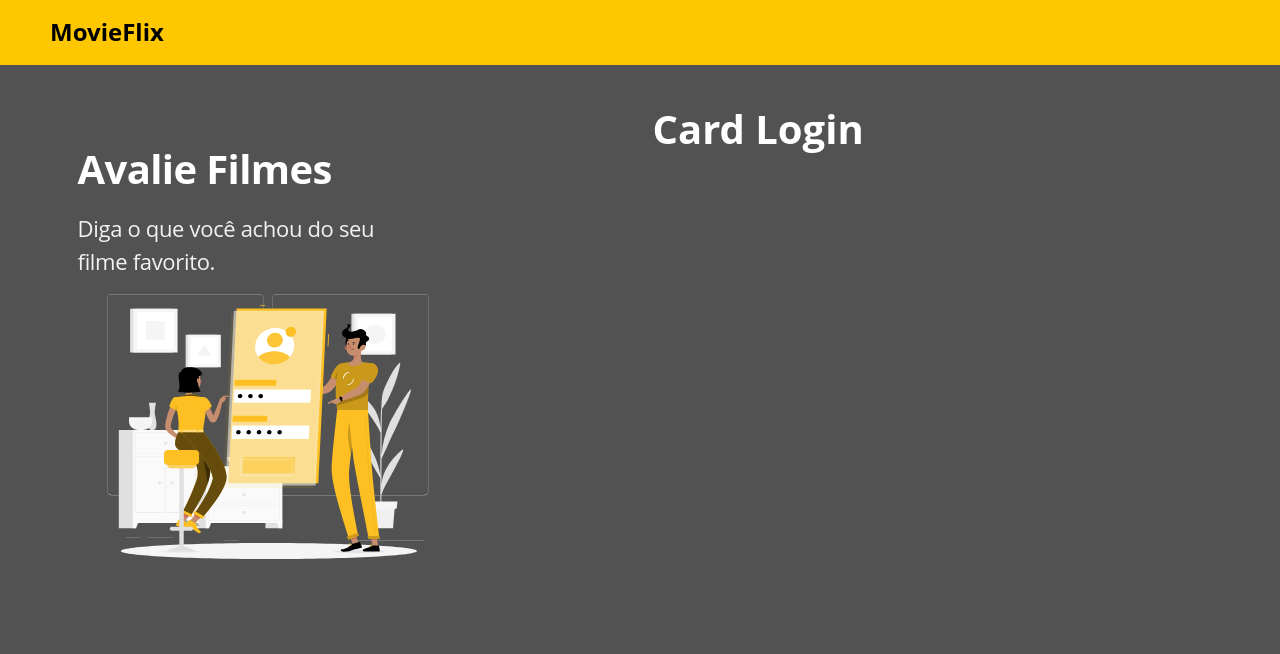
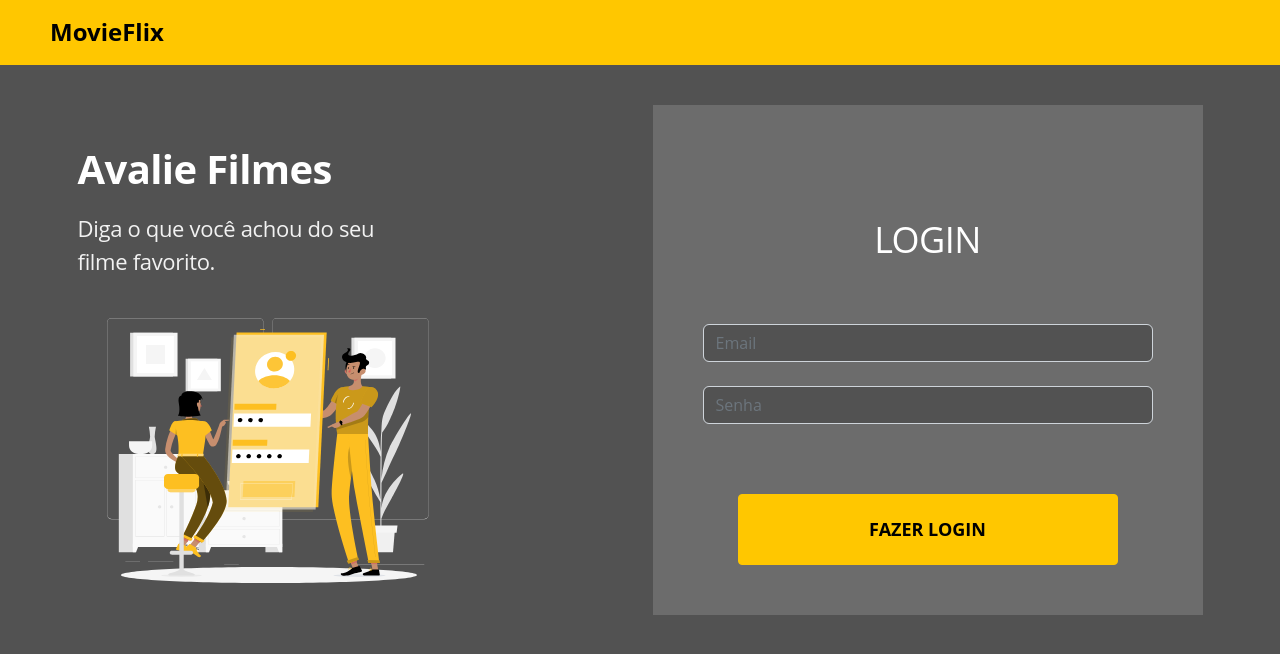
Before and after one commit to silver15/MovieFlix, a React (Create React App) app in the folder frontend/: page / in a window 1280 px wide. Shown: the top 654 px of the page. Built offline with nearby package versions, Linux system fonts and the light colour scheme; a web font is replaced by a local one.

Commit message:
Tela de Login

```diff
--- /dev/null
+++ b/frontend/src/Pages/Auth/Login/index.tsx
@@ -0,0 +1,38 @@
+import { Link } from 'react-router-dom';
+import ButtonIcon from 'components/ButtonIcon';
+
+import './styles.css';
+
+const Login = () => {
+  return (
+    <div className="base-card login-card">
+      <h1>LOGIN</h1>
+      <form>
+        <div className="mb-4">
+          <input
+            type="text"
+            className="form-control base-input"
+            placeholder="Email"
+            name="username"
+          />
+        </div>
+        <div className="mb-2">
+          <input
+            type="password"
+            className="form-control base-input "
+            placeholder="Senha"
+            name="password"
+          />
+        </div>
+
+        <div className="login-submit">
+          <ButtonIcon text="Fazer login" />
+        </div>
+
+
+      </form>
+    </div>
+  );
+};
+
+export default Login;
--- /dev/null
+++ b/frontend/src/Pages/Auth/Login/styles.css
@@ -0,0 +1,28 @@
+.login-card {
+  padding: 20px;
+  font-size: 16px;
+  background-color: #6C6C6C ;
+
+}
+
+.login-card h1 {
+  font-size: 2.5em;
+  font-weight: normal;
+  font-size: 36px;
+  line-height: 49px;
+  text-align: center;
+  letter-spacing: -0.015em;
+  text-transform: uppercase;
+  color: #ffffff;
+  margin-top: 60px;
+  margin-bottom: 60px;
+}
+.login-submit{
+    margin-top: 70px;
+}
+
+@media (min-width: 576px){
+    .login-card{
+        padding: 50px;
+    }
+  }
--- a/frontend/src/Pages/Auth/index.tsx
+++ b/frontend/src/Pages/Auth/index.tsx
@@ -1,4 +1,5 @@
 import { ReactComponent as AuthImage } from 'assets/image/desenho.svg';
+import Login from './Login';
 
 
 import './styles.css';
@@ -12,7 +13,7 @@ const Auth = () => {
         <AuthImage />
       </div>
       <div className="auth-form-container">
-        <h1>Card Login</h1>
+        <Login />
       </div>
     </div>
   );
--- a/frontend/src/Pages/Auth/styles.css
+++ b/frontend/src/Pages/Auth/styles.css
@@ -46,5 +46,6 @@
     font-size: 22px;
     letter-spacing: -0.015em;
     color: #f2f2f2;
+    margin-bottom: 40px;
   }
 }
--- /dev/null
+++ b/frontend/src/components/ButtonIcon/index.tsx
@@ -0,0 +1,20 @@
+import './styles.css';
+
+
+type Props = {
+  text: string;
+}
+
+const ButtonIcon = ({ text } : Props) => {
+  return (
+    <div className="btn-container">
+      <button className="btn btn-primary">
+        <h6>{text}</h6>
+      </button>
+
+
+    </div>
+  );
+};
+
+export default ButtonIcon;
--- /dev/null
+++ b/frontend/src/components/ButtonIcon/styles.css
@@ -0,0 +1,47 @@
+.btn-container {
+  display: flex;
+  justify-content: center;
+  align-items: center;
+}
+
+.btn-container button {
+  width: calc(100% - 50px);
+  border-radius: 4px;
+  background-color: #ffc700;
+}
+
+.btn h6 {
+  color: black;
+  font-size: 12px;
+  text-transform: uppercase;
+  margin-top: 18px;
+  margin-bottom: 18px;
+  font-weight: 700;
+  font-size: 20px;
+}
+
+.btn-icon-container {
+  display: flex;
+  justify-content: center;
+  align-items: center;
+  border-radius: 0px 10px 10px 0px;
+  width: 50px;
+  height: 50px;
+  background-color: #33569b;
+  color: #fff;
+}
+
+@media (min-width: 576px) {
+  .btn-icon-container {
+    width: 70px;
+    height: 70px;
+  }
+
+  .btn-container button {
+    width: calc(100% - 70px);
+  }
+
+  .btn h6 {
+    font-size: 18px;
+  }
+}
```
